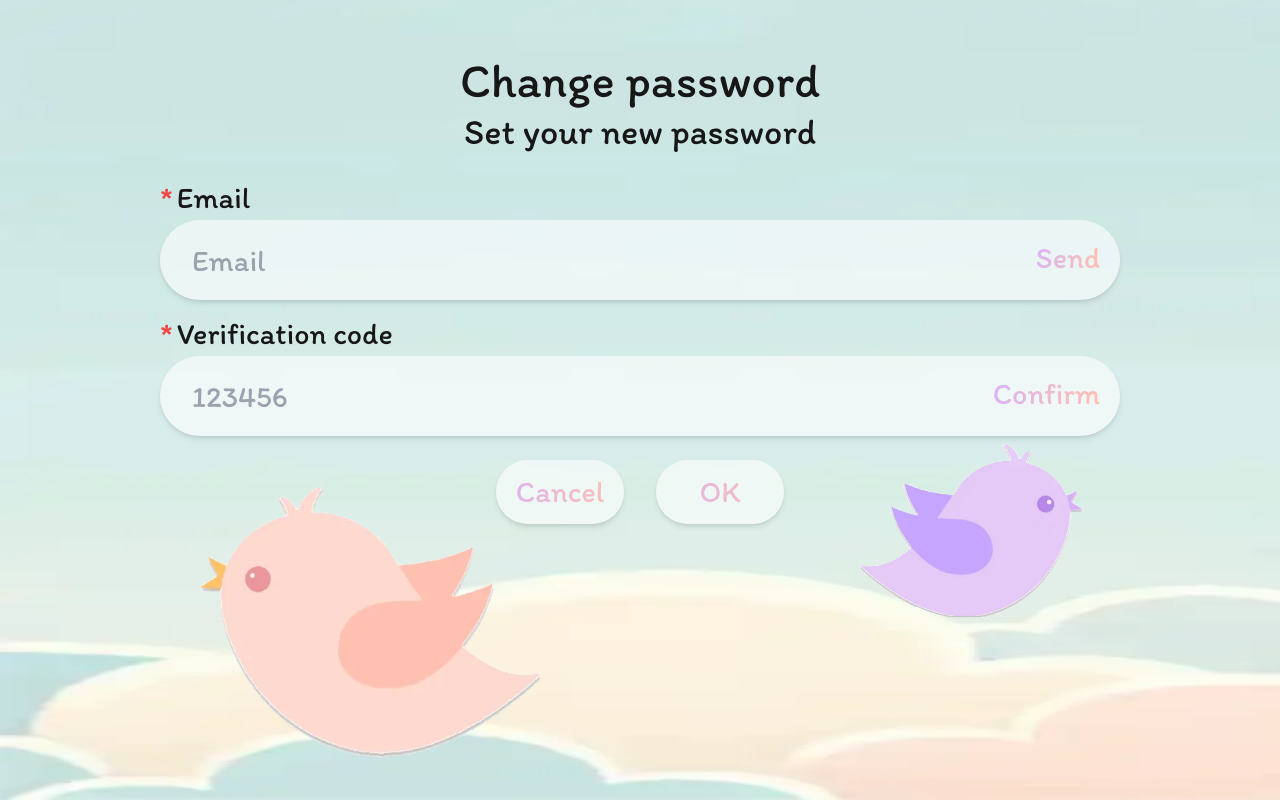
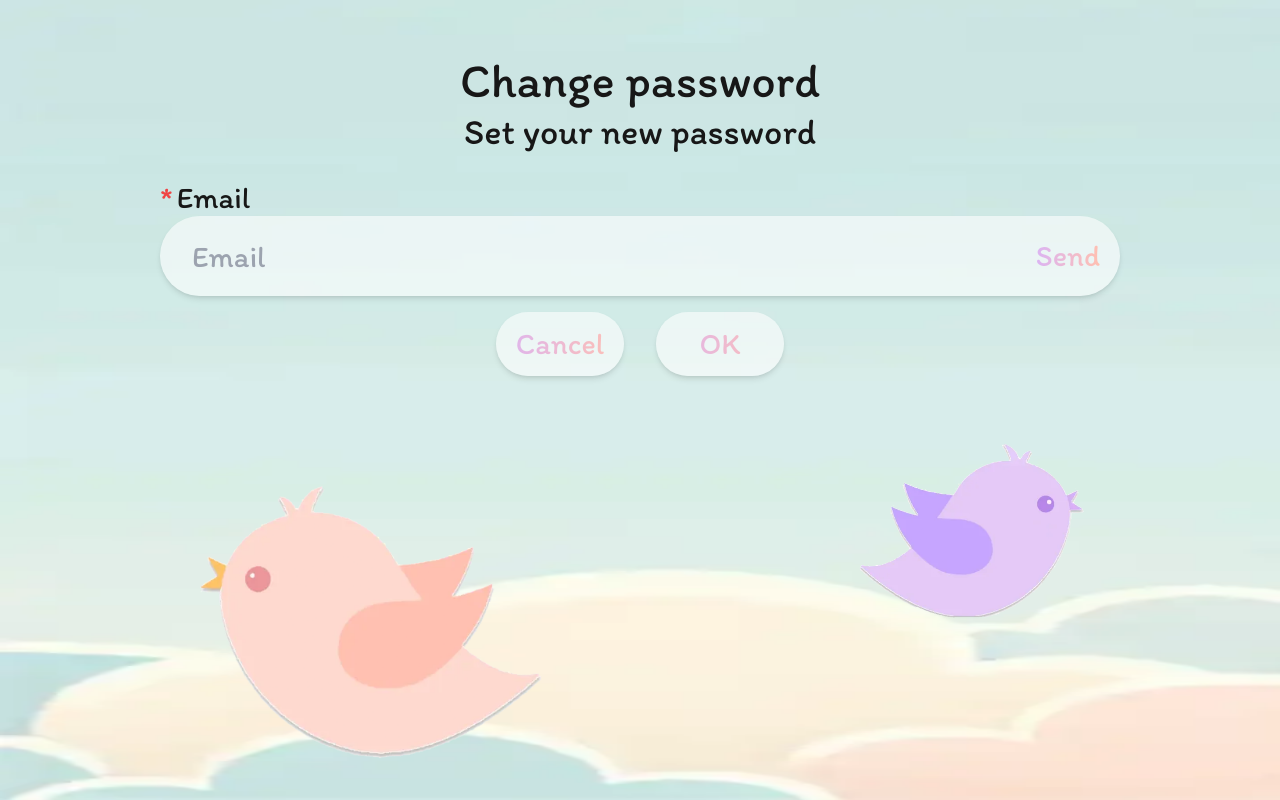
Before and after one commit to DaftenP/DoranDoran, a Next.js app in the folder client/: page /en/change-password in a window 1280 px wide. Built offline with nearby package versions, Linux system fonts and the light colour scheme; a web font is replaced by a local one; what next-redux-wrapper would draw is missing.

Commit message:
feat: 로그인, 회원가입 기능 추가
Change-Id: Iee946d7ab4bbdef3736b743542ef6baf31783944

```diff
--- a/client/src/app/[locale]/(account)/_components/language.jsx
+++ b/client/src/app/[locale]/(account)/_components/language.jsx
@@ -29,10 +29,11 @@ export default function Language() {
 
 function TranslatedLanguage() {
   const t = useTranslations("index");
+  const locale = useLocale();
   const router = useRouter();
   const pathname = usePathname();
   const [isOpen, setIsOpen] = useState(false);
-  const [selectedLanguage, setSelectedLanguage] = useState("english");
+
   // 지원되는 언어 목록
   const languages = [
     { code: "en", name: "english" },
@@ -41,6 +42,12 @@ function TranslatedLanguage() {
     { code: "zh", name: "chinese" },
     { code: "ru", name: "russian" },
   ];
+
+  // 현재 locale에 해당하는 언어를 찾아 초기값 설정
+  const currentLanguage =
+    languages.find((lang) => lang.code === locale)?.name || "english";
+  const [selectedLanguage, setSelectedLanguage] = useState(currentLanguage);
+
   // 언어 선택 드롭다운 토글 함수
   const toggleDropdown = () => setIsOpen(!isOpen);
   // 언어 선택 시 실행되는 함수
--- a/client/src/app/[locale]/(account)/_components/signup-component.jsx
+++ b/client/src/app/[locale]/(account)/_components/signup-component.jsx
@@ -1,17 +1,15 @@
 "use client";
 
+import { useRouter } from "next/navigation";
+import { useState, useEffect } from "react";
 import { useLocale, useTranslations, NextIntlClientProvider } from "next-intl";
-import { useState, useEffect } from "react";
-import { useRouter } from "next/navigation";
 import axios from "axios";
 import Button from "./button";
 
-// 메인 회원가입 컴포넌트
 export default function SignupComponent() {
   const [messages, setMessages] = useState(null);
   const locale = useLocale();
 
-  // 언어별 메시지 로드
   useEffect(() => {
     async function loadMessages() {
       try {
@@ -31,13 +29,12 @@ export default function SignupComponent() {
   );
 }
 
-// 번역된 회원가입 컴포넌트
 function TranslatedSignup() {
   const locale = useLocale();
   const t = useTranslations("index");
   const router = useRouter();
-  const [errors, setErrors] = useState({});
-  const [touched, setTouched] = useState({});
+
+  // 폼 데이터 상태 관리
   const [formData, setFormData] = useState({
     nickname: "",
     email: "",
@@ -46,56 +43,97 @@ function TranslatedSignup() {
     verificationCode: "",
   });
 
-  // 입력 변경 핸들러
+  // 입력 필드 터치 상태 관리
+  const [touched, setTouched] = useState({
+    nickname: false,
+    email: false,
+    password: false,
+    confirmPassword: false,
+    verificationCode: false,
+  });
+
+  // 이메일 인증 상태 관리
+  const [isEmailVerified, setIsEmailVerified] = useState(false);
+  const [isEmailSent, setIsEmailSent] = useState(false);
+
+  // 입력값 변경 핸들러
   const signupChange = (e) => {
     const { name, value } = e.target;
     setFormData({ ...formData, [name]: value });
-    if (value.trim() !== "") {
-      setErrors((prev) => ({ ...prev, [name]: false }));
-    } else {
-      setErrors((prev) => ({ ...prev, [name]: "empty" }));
-    }
-    if (name === "password" || name === "confirmPassword") {
-      validatePasswordMatch();
-    }
   };
 
-  // 포커스 잃을 때 핸들러
-  const signupBlur = (e) => {
+  // 입력 필드 포커스 아웃 핸들러
+  const handleBlur = (e) => {
     const { name } = e.target;
     setTouched({ ...touched, [name]: true });
-    validateField(name);
   };
 
-  // 개별 필드 유효성 검사 함수
-  const validateField = (fieldName) => {
-    const value = formData[fieldName];
-    if (value.trim() === "") {
-      setErrors((prev) => ({ ...prev, [fieldName]: "empty" }));
-    } else if (fieldName === "confirmPassword") {
-      validatePasswordMatch();
-    } else {
-      setErrors((prev) => ({ ...prev, [fieldName]: false }));
-    }
+  // 이메일 인증 요청 함수
+  const emailSubmit = (e) => {
+    e.preventDefault();
+    const apiUrl = process.env.NEXT_PUBLIC_API_URL;
+    axios
+      .post(`${apiUrl}/mail/regist`, null, {
+        params: { email: formData.email },
+        headers: {
+          "Content-Type": "application/json",
+        },
+      })
+      .then((response) => {
+        console.warn("이메일 요청 성공:", response);
+        setIsEmailSent(true);
+      })
+      .catch((error) => {
+        console.warn("이메일 요청 실패:", error);
+        setIsEmailSent(false);
+      });
   };
 
-  // 비밀번호 일치 여부 검사
-  const validatePasswordMatch = () => {
-    if (formData.password !== formData.confirmPassword) {
-      setErrors((prev) => ({
-        ...prev,
-        confirmPassword: true,
-      }));
-    } else {
-      setErrors((prev) => ({ ...prev, confirmPassword: false }));
-    }
+  // 이메일 인증 코드 확인 함수
+  const verifyCode = () => {
+    const apiUrl = process.env.NEXT_PUBLIC_API_URL;
+    axios
+      .get(`${apiUrl}/mail/check`, {
+        params: {
+          email: formData.email,
+          userNumber: formData.verificationCode,
+        },
+        headers: {
+          "Content-Type": "application/json",
+        },
+      })
+      .then((response) => {
+        console.log("인증 코드 확인 성공:", response);
+        setIsEmailVerified(true);
+      })
+      .catch((error) => {
+        console.warn("인증 코드 확인 실패:", error);
+        setIsEmailVerified(false);
+      });
   };
 
-  // 회원가입 제출 핸들러
+  // 폼 유효성 검사 함수
+  const validateForm = () => {
+    return (
+      formData.nickname.trim() !== "" && // 닉네임이 비어있지 않은지 확인
+      /^[^\s@]+@[^\s@]+\.[^\s@]+$/.test(formData.email) && // 이메일 형식 확인
+      isEmailVerified && // 이메일 인증 여부 확인
+      formData.password.length >= 8 && // 비밀번호 길이 확인
+      formData.password === formData.confirmPassword // 비밀번호 일치 확인
+    );
+  };
+
+  // 회원가입 제출 함수
   const signupSubmit = (e) => {
     e.preventDefault();
+    if (!validateForm()) {
+      console.warn("폼 유효성 검사 실패");
+      return;
+    }
     const apiUrl = process.env.NEXT_PUBLIC_API_URL;
-    axios.post(`${apiUrl}/regist`,
+    axios
+      .post(
+        `${apiUrl}/regist`,
         {
           nickname: formData.nickname,
           email: formData.email,
@@ -116,149 +154,177 @@ function TranslatedSignup() {
       });
   };
 
+  // 입력 필드 기본 스타일
+  const inputStyle =
+    "w-full h-10 md:h-20 rounded-full bg-white/60 shadow-md text-xl md:text-3xl pl-8 pr-20 transition-colors";
+
+  // 버튼 스타일
+  const buttonStyle =
+    "absolute top-1/2 right-5 md:text-3xl bg-gradient-to-r from-[#DBB4F3] to-[#FFC0B1] text-transparent bg-clip-text";
+
+  // 입력 필드 유효성에 따른 스타일 적용 함수
+  const getInputClass = (name, value) => {
+    if (!touched[name]) return inputStyle;
+    switch (name) {
+      case "nickname":
+        return `${inputStyle} ${
+          value.trim() ? "border-2 border-green-500" : "border-2 border-red-500"
+        }`;
+      case "email":
+        const emailRegex = /^[^\s@]+@[^\s@]+\.[^\s@]+$/;
+        return `${inputStyle} ${
+          emailRegex.test(value)
+            ? "border-2 border-green-500"
+            : "border-2 border-red-500"
+        }`;
+      case "verificationCode":
+        return `${inputStyle} ${
+          isEmailVerified
+            ? "border-2 border-green-500"
+            : "border-2 border-red-500"
+        }`;
+      case "password":
+        const isValidPassword = value && value.length >= 8;
+        return `${inputStyle} ${
+          isValidPassword
+            ? "border-2 border-green-500"
+            : "border-2 border-red-500"
+        }`;
+      case "confirmPassword":
+        return `${inputStyle} ${
+          value && value === formData.password
+            ? "border-2 border-green-500"
+            : "border-2 border-red-500"
+        }`;
+      default:
+        return inputStyle;
+    }
+  };
+
   return (
     <form
       onSubmit={signupSubmit}
       className="w-[75%] flex flex-col items-center"
     >
-      <div className="w-full flex flex-col gap-4">
+      <div className="w-full flex flex-col gap-2 md:gap-5">
         {/* 닉네임 입력 필드 */}
         <div className="relative">
           <div className="flex">
             <p className="text-red-500 md:text-3xl mr-1">*</p>
-            <p className="md:text-3xl mb-1">{t("nickname")}</p>
+            <p className="md:text-3xl">{t("nickname")}</p>
           </div>
           <input
             type="text"
             name="nickname"
             value={formData.nickname}
             onChange={signupChange}
-            onBlur={signupBlur}
+            onBlur={handleBlur}
             placeholder={t("nickname")}
-            className={`w-full h-10 md:h-20 rounded-full bg-white/60 shadow-md text-xl md:text-3xl pl-8 pr-28 ${
-              touched.nickname && errors.nickname
-                ? "border-2 border-red-500"
-                : ""
-            }`}
+            className={getInputClass("nickname", formData.nickname)}
+            required
           />
-          {touched.nickname && errors.nickname === "empty" && (
-            <p className="text-red-500 md:text-3xl text-right">
-              {t("please-enter-your-nickname!")}
-            </p>
-          )}
         </div>
+
         {/* 이메일 입력 필드 */}
         <div className="relative">
           <div className="flex">
             <p className="text-red-500 md:text-3xl mr-1">*</p>
-            <p className="md:text-3xl mb-1">{t("e-mail")}</p>
+            <p className="md:text-3xl">{t("e-mail")}</p>
           </div>
           <input
             type="email"
             name="email"
             value={formData.email}
             onChange={signupChange}
-            onBlur={signupBlur}
+            onBlur={handleBlur}
             placeholder={t("e-mail")}
-            className={`w-full h-10 md:h-20 rounded-full bg-white/60 shadow-md text-xl md:text-3xl pl-8 pr-28 ${
-              touched.email && errors.email ? "border-2 border-red-500" : ""
-            }`}
+            className={getInputClass("email", formData.email)}
+            required
           />
-          <p
-            className="absolute top-1/2 right-5 md:text-3xl bg-gradient-to-r from-[#DBB4F3] to-[#FFC0B1]"
-            style={{
-              WebkitBackgroundClip: "text",
-              WebkitTextFillColor: "transparent",
-            }}
+          <button
+            type="button"
+            onClick={emailSubmit}
+            className={buttonStyle}
+            disabled={!formData.email || isEmailSent}
           >
-            {t("send")}
-          </p>
+            {isEmailSent ? t("sent") : t("send")}
+          </button>
         </div>
-        {/* 인증 코드 입력 필드 */}
+
+        {/* 이메일 인증 코드 입력 필드 */}
         <div className="relative">
           <div className="flex">
             <p className="text-red-500 md:text-3xl mr-1">*</p>
-            <p className="md:text-3xl mb-1">{t("verification-code")}</p>
+            <p className="md:text-3xl">{t("verification-code")}</p>
           </div>
           <input
             type="text"
             name="verificationCode"
             value={formData.verificationCode}
             onChange={signupChange}
-            onBlur={signupBlur}
+            onBlur={handleBlur}
             placeholder="123456"
-            className={`w-full h-10 md:h-20 rounded-full bg-white/60 shadow-md text-xl md:text-3xl pl-8 pr-28 ${
-              touched.verificationCode && errors.verificationCode
-                ? "border-2 border-red-500"
-                : ""
-            }`}
+            className={getInputClass(
+              "verificationCode",
+              formData.verificationCode
+            )}
+            required
           />
-          <p
-            className="md:text-3xl absolute top-1/2 right-5 bg-gradient-to-r from-[#DBB4F3] to-[#FFC0B1]"
-            style={{
-              WebkitBackgroundClip: "text",
-              WebkitTextFillColor: "transparent",
-            }}
+          <button
+            type="button"
+            onClick={verifyCode}
+            className={buttonStyle}
+            disabled={!formData.verificationCode || isEmailVerified}
           >
-            {t("confirm")}
-          </p>
+            {isEmailVerified ? t("verified") : t("confirm")}
+          </button>
         </div>
+
         {/* 비밀번호 입력 필드 */}
         <div>
           <div className="flex">
             <p className="text-red-500 md:text-3xl mr-1">*</p>
-            <p className="md:text-3xl mb-1">{t("password")}</p>
+            <p className="md:text-3xl">{t("password")}</p>
           </div>
           <input
             type="password"
             name="password"
             value={formData.password}
             onChange={signupChange}
-            onBlur={signupBlur}
+            onBlur={handleBlur}
             placeholder={t("password")}
-            className={`w-full h-10 md:h-20 md:text-3xl rounded-full bg-white/60 shadow-md text-xl pl-8 ${
-              touched.password && errors.password
-                ? "border-2 border-red-500"
-                : ""
-            }`}
+            className={getInputClass("password", formData.password)}
+            required
+            minLength={8}
           />
-          {touched.password && errors.password === "empty" && (
-            <p className="text-red-500 md:text-3xl text-right">
-              {t("please-enter-your-password!")}
-            </p>
-          )}
         </div>
 
         {/* 비밀번호 확인 입력 필드 */}
         <div>
           <div className="flex">
             <p className="text-red-500 md:text-3xl mr-1">*</p>
-            <p className="md:text-3xl mb-1">{t("confirm-password")}</p>
+            <p className="md:text-3xl">{t("confirm-password")}</p>
           </div>
           <input
             type="password"
             name="confirmPassword"
             value={formData.confirmPassword}
             onChange={signupChange}
-            onBlur={signupBlur}
+            onBlur={handleBlur}
             placeholder={t("confirm-password")}
-            className={`w-full h-10 md:h-20 rounded-full md:text-3xl bg-white/60 shadow-md text-xl pl-8 ${
-              touched.confirmPassword && errors.confirmPassword
-                ? "border-2 border-red-500"
-                : ""
-            }`}
+            className={getInputClass(
+              "confirmPassword",
+              formData.confirmPassword
+            )}
+            required
           />
-          {touched.confirmPassword && errors.confirmPassword && (
-            <p className="text-red-500 md:text-3xl text-right">
-              {t("passwords-do-not-match!")}
-            </p>
-          )}
         </div>
       </div>
-      {/* 버튼 */}
+
+      {/* 버튼 그룹 */}
       <div>
         <Button text={t("cancel")} href={`/${locale}`} />
-        <Button text={t("ok")} type="submit" />
+        <Button text={t("ok")} type="submit" disabled={!validateForm()} />
       </div>
     </form>
   );
--- a/client/src/app/[locale]/(account)/change-password/page.jsx
+++ b/client/src/app/[locale]/(account)/change-password/page.jsx
@@ -2,6 +2,7 @@
 
 import { useState, useEffect } from "react";
 import { useLocale, useTranslations, NextIntlClientProvider } from "next-intl";
+import axios from "axios";
 import Image from "next/image";
 import Doryeoni from "@/public/logo/doryeoni.webp";
 import Raoni from "@/public/logo/raoni.webp";
@@ -33,93 +34,102 @@ export default function ChangeComponent() {
 function TranslatedChagne() {
   const locale = useLocale();
   const t = useTranslations("index");
-  const [formData, setFormData] = useState({
-    email: "",
-    verificationCode: "",
-  });
-  const [errors, setErrors] = useState({
+  const [formData, setFormData] = useState({ email: "" });
+  const [touched, setTouched] = useState({
     email: false,
     verificationCode: false,
   });
+  const [isEmailVerified, setIsEmailVerified] = useState(false);
 
-  const changeInputChange = (e) => {
+  // 입력값 변경 핸들러
+  const signupChange = (e) => {
     const { name, value } = e.target;
-    setFormData((prev) => ({ ...prev, [name]: value }));
-    setErrors((prev) => ({ ...prev, [name]: value.trim() === "" }));
+    setFormData({ ...formData, [name]: value });
   };
 
-  const changeBlur = (e) => {
-    const { name, value } = e.target;
-    setErrors((prev) => ({ ...prev, [name]: value.trim() === "" }));
+  // 입력 필드 포커스 핸들러
+  const handleBlur = (e) => {
+    const { name } = e.target;
+    setTouched({ ...touched, [name]: true });
+  };
+
+  // 이메일 인증 요청 POST 함수
+  const emailSubmit = (e) => {
+    e.preventDefault();
+    const apiUrl = process.env.NEXT_PUBLIC_API_URL;
+    axios
+      .put(`${apiUrl}/mail/reset`, null, {
+        params: { email: formData.email },
+        headers: {
+          "Content-Type": "application/json",
+        },
+      })
+      .then((response) => {
+        console.warn("이메일 요청 성공:", response);
+      })
+      .catch((error) => {
+        console.warn("이메일 요청 실패:", error);
+      });
+  };
+
+  // 입력 스타일 정의
+  const inputStyle =
+    "w-full h-10 md:h-20 rounded-full bg-white/60 shadow-md text-xl md:text-3xl pl-8 pr-20 transition-colors";
+
+  // 버튼 스타일 정의
+  const buttonStyle =
+    "absolute top-1/2 right-5 md:text-3xl bg-gradient-to-r from-[#DBB4F3] to-[#FFC0B1] text-transparent bg-clip-text";
+
+  // 입력 클래스 가져오기
+  const getInputClass = (name, value) => {
+    if (!touched[name]) return inputStyle;
+    switch (name) {
+      case "email":
+        const emailRegex = /^[^\s@]+@[^\s@]+\.[^\s@]+$/; // 이메일 정규 표현식
+        return `${inputStyle} ${
+          emailRegex.test(value)
+            ? "border-2 border-green-500"
+            : "border-2 border-red-500"
+        }`;
+      default:
+        return inputStyle;
+    }
   };
 
   return (
-    <div className="relative w-screen h-screen flex flex-col items-center">
+    <div className="w-screen h-screen flex flex-col items-center">
       <div className="mt-14 mb-7 text-center">
         <p className="text-2xl md:text-5xl mb-2">{t("change-password")}</p>
         <p className="md:text-4xl">{t("set-your-new-password")}</p>
       </div>
-      {/* 이메일 */}
-      <div className="w-[75%] flex flex-col items-center">
-        <div className="relative w-full mb-4">
+      <div className="w-[75%]">
+        {/* 이메일 입력 필드 */}
+        <div className="relative">
           <div className="flex">
             <p className="text-red-500 md:text-3xl mr-1">*</p>
-            <p className="md:text-3xl mb-1">{t("e-mail")}</p>
+            <p className="md:text-3xl">{t("e-mail")}</p>
           </div>
           <input
             type="email"
             name="email"
+            value={formData.email}
+            onChange={signupChange}
+            onBlur={handleBlur}
             placeholder={t("e-mail")}
-            className={`w-full h-10 md:h-20 rounded-full bg-white/60 shadow-md text-xl md:text-3xl pl-8 pr-28 ${
-              errors.email ? "border-2 border-red-500" : ""
-            }`}
-            value={formData.email}
-            onChange={changeInputChange}
-            onBlur={changeBlur}
+            className={getInputClass("email", formData.email)}
           />
-          <p
-            className="absolute top-1/2 right-5 bg-gradient-to-r from-[#DBB4F3] to-[#FFC0B1] md:text-3xl"
-            style={{
-              WebkitBackgroundClip: "text",
-              WebkitTextFillColor: "transparent",
-            }}
-          >
+          <button type="button" onClick={emailSubmit} className={buttonStyle}>
             {t("send")}
-          </p>
+          </button>
         </div>
 
-        {/* 인증 코드 입력 필드 */}
-        <div className="relative w-full">
-          <div className="flex">
-            <p className="text-red-500 md:text-3xl mr-1">*</p>
-            <p className="md:text-3xl mb-1">{t("verification-code")}</p>
-          </div>
-          <input
-            type="text"
-            name="verificationCode"
-            placeholder="123456"
-            className={`w-full h-10 md:h-20 rounded-full bg-white/60 shadow-md text-xl md:text-3xl pl-8 pr-28 ${
-              errors.verificationCode ? "border-2 border-red-500" : ""
-            }`}
-            value={formData.verificationCode}
-            onChange={changeInputChange}
-            onBlur={changeBlur}
-          />
-          <p
-            className="absolute top-1/2 right-5 bg-gradient-to-r from-[#DBB4F3] to-[#FFC0B1] md:text-3xl"
-            style={{
-              WebkitBackgroundClip: "text",
-              WebkitTextFillColor: "transparent",
-            }}
-          >
-            {t("confirm")}
-          </p>
-        </div>
         {/* 버튼 */}
-        <div className="mt-2">
+        <div className="flex justify-center">
           <Button text={t("cancel")} href={`/${locale}`} />
           <Button text={t("ok")} />
         </div>
+      </div>
+
       <Image
         src={Doryeoni}
         alt="Doryeoni"
@@ -131,6 +141,5 @@ function TranslatedChagne() {
         className="w-[28%] absolute top-[60%] left-[15%]"
       />
     </div>
-    </div>
   );
 }
```
Also changed, not shown: client/src/app/[locale]/(account)/_components/button.jsx (line endings or trailing spaces). Lines whose indentation alone changed are shown as unchanged.
